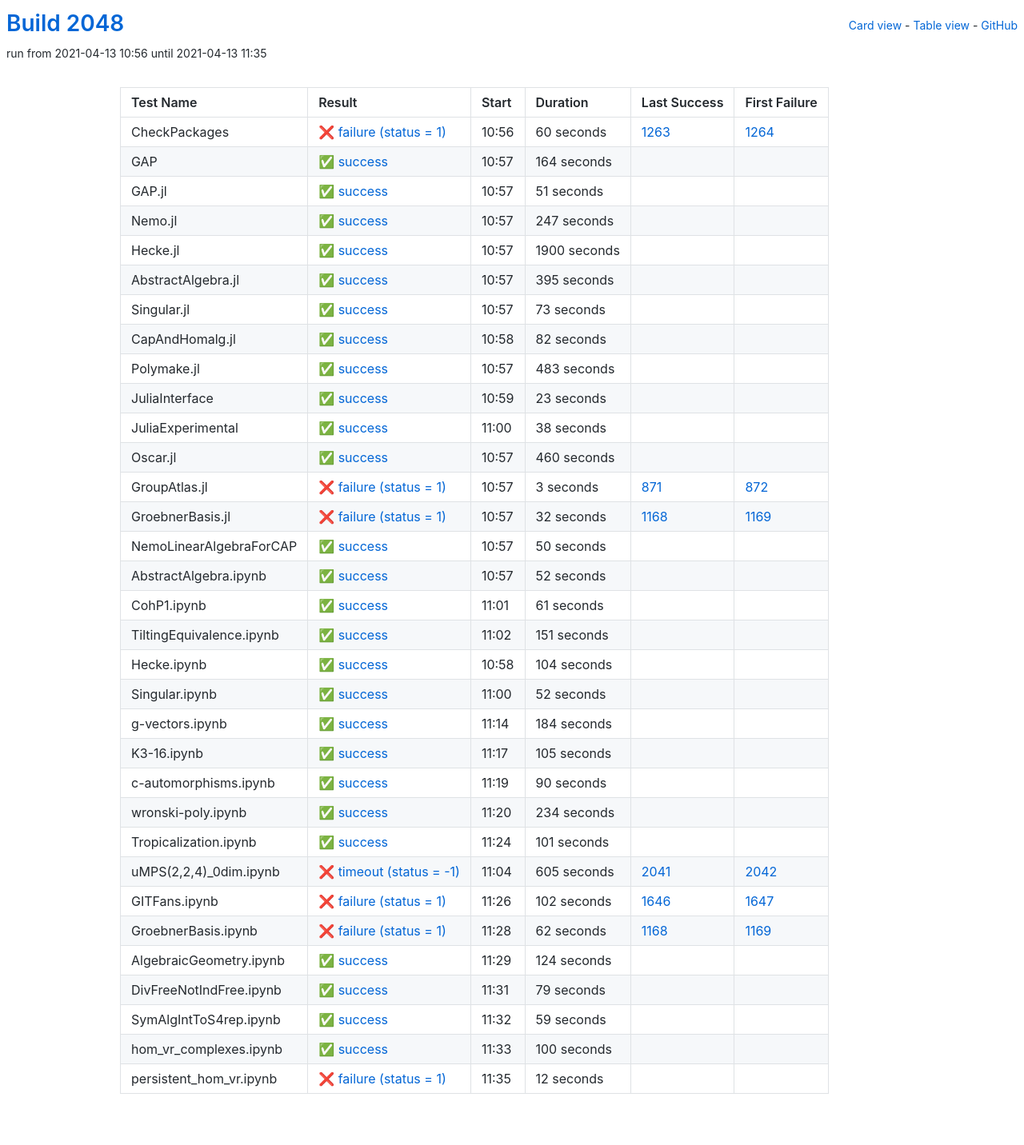
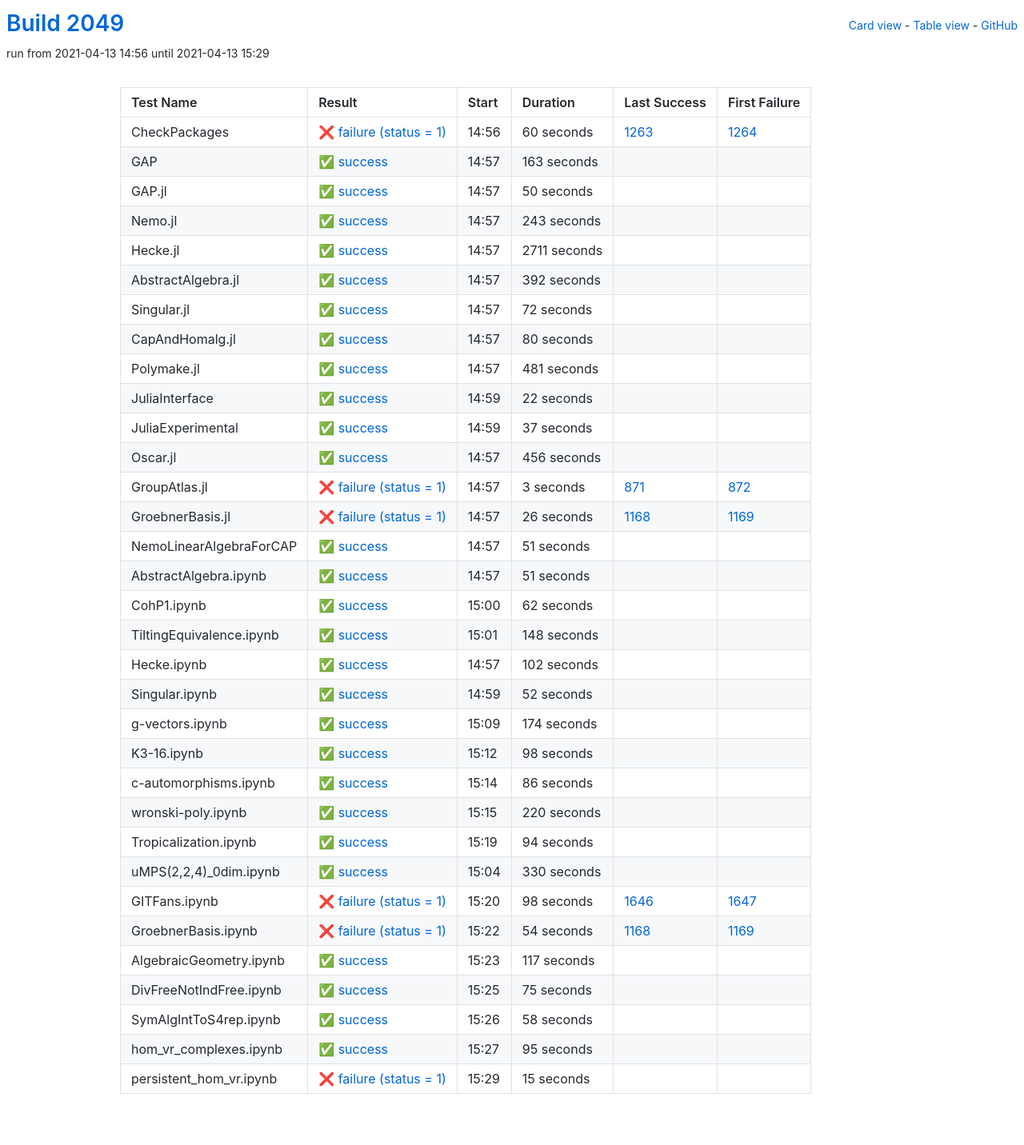
Before and after one commit to oscar-system/oscar-ci-status-stable, a Jekyll site: the page built from table.html, in a window 1280 px wide. Shown: the whole page at 80% size. Built offline with Jekyll 4.4.1, drawn with Linux system fonts in a browser that asks for light colours.

Commit message:
Build #2049

```diff
--- a/_data/ci.yml
+++ b/_data/ci.yml
@@ -1,6 +1,6 @@
 ---
-build: 2048
-build_url: https://oscarci.mathematik.uni-kl.de/job/oscar-stable/2048/
+build: 2049
+build_url: https://oscarci.mathematik.uni-kl.de/job/oscar-stable/2049/
 job: oscar-stable
 organization: oscar-system
 repo: oscar-ci-status-stable
@@ -8,8 +8,8 @@ repourl: https://github.com/oscar-system/oscar-ci-status-stable
 tests:
 - name: CheckPackages
   id: checkpackages
-  log: https://oscarci.mathematik.uni-kl.de/job/oscar-stable/2048/artifact/logs/build-2048/CheckPackages.log
-  start: 2021-04-13 10:56
+  log: https://oscarci.mathematik.uni-kl.de/job/oscar-stable/2049/artifact/logs/build-2049/CheckPackages.log
+  start: 2021-04-13 14:56
   success: false
   exitcode: 1
   status: failure
@@ -20,140 +20,140 @@ tests:
   first_failure_url: https://oscarci.mathematik.uni-kl.de/job/oscar-stable/1264/
 - name: GAP
   id: gap
-  log: https://oscarci.mathematik.uni-kl.de/job/oscar-stable/2048/artifact/logs/build-2048/GAP.log
-  start: 2021-04-13 10:57
+  log: https://oscarci.mathematik.uni-kl.de/job/oscar-stable/2049/artifact/logs/build-2049/GAP.log
+  start: 2021-04-13 14:57
   success: true
   exitcode: 0
   status: success
-  duration: 164
+  duration: 163
   last_success: false
   last_success_url:
   first_failure: false
   first_failure_url:
 - name: GAP.jl
   id: gap-jl
-  log: https://oscarci.mathematik.uni-kl.de/job/oscar-stable/2048/artifact/logs/build-2048/GAP.jl.log
-  start: 2021-04-13 10:57
+  log: https://oscarci.mathematik.uni-kl.de/job/oscar-stable/2049/artifact/logs/build-2049/GAP.jl.log
+  start: 2021-04-13 14:57
   success: true
   exitcode: 0
   status: success
-  duration: 51
+  duration: 50
   last_success: false
   last_success_url:
   first_failure: false
   first_failure_url:
 - name: Nemo.jl
   id: nemo-jl
-  log: https://oscarci.mathematik.uni-kl.de/job/oscar-stable/2048/artifact/logs/build-2048/Nemo.jl.log
-  start: 2021-04-13 10:57
+  log: https://oscarci.mathematik.uni-kl.de/job/oscar-stable/2049/artifact/logs/build-2049/Nemo.jl.log
+  start: 2021-04-13 14:57
   success: true
   exitcode: 0
   status: success
-  duration: 247
+  duration: 243
   last_success: false
   last_success_url:
   first_failure: false
   first_failure_url:
 - name: Hecke.jl
   id: hecke-jl
-  log: https://oscarci.mathematik.uni-kl.de/job/oscar-stable/2048/artifact/logs/build-2048/Hecke.jl.log
-  start: 2021-04-13 10:57
+  log: https://oscarci.mathematik.uni-kl.de/job/oscar-stable/2049/artifact/logs/build-2049/Hecke.jl.log
+  start: 2021-04-13 14:57
   success: true
   exitcode: 0
   status: success
-  duration: 1900
+  duration: 2711
   last_success: false
   last_success_url:
   first_failure: false
   first_failure_url:
 - name: AbstractAlgebra.jl
   id: abstractalgebra-jl
-  log: https://oscarci.mathematik.uni-kl.de/job/oscar-stable/2048/artifact/logs/build-2048/AbstractAlgebra.jl.log
-  start: 2021-04-13 10:57
+  log: https://oscarci.mathematik.uni-kl.de/job/oscar-stable/2049/artifact/logs/build-2049/AbstractAlgebra.jl.log
+  start: 2021-04-13 14:57
   success: true
   exitcode: 0
   status: success
-  duration: 395
+  duration: 392
   last_success: false
   last_success_url:
   first_failure: false
   first_failure_url:
 - name: Singular.jl
   id: singular-jl
-  log: https://oscarci.mathematik.uni-kl.de/job/oscar-stable/2048/artifact/logs/build-2048/Singular.jl.log
-  start: 2021-04-13 10:57
+  log: https://oscarci.mathematik.uni-kl.de/job/oscar-stable/2049/artifact/logs/build-2049/Singular.jl.log
+  start: 2021-04-13 14:57
   success: true
   exitcode: 0
   status: success
-  duration: 73
+  duration: 72
   last_success: false
   last_success_url:
   first_failure: false
   first_failure_url:
 - name: CapAndHomalg.jl
   id: capandhomalg-jl
-  log: https://oscarci.mathematik.uni-kl.de/job/oscar-stable/2048/artifact/logs/build-2048/CapAndHomalg.jl.log
-  start: 2021-04-13 10:58
+  log: https://oscarci.mathematik.uni-kl.de/job/oscar-stable/2049/artifact/logs/build-2049/CapAndHomalg.jl.log
+  start: 2021-04-13 14:57
   success: true
   exitcode: 0
   status: success
-  duration: 82
+  duration: 80
   last_success: false
   last_success_url:
   first_failure: false
   first_failure_url:
 - name: Polymake.jl
   id: polymake-jl
-  log: https://oscarci.mathematik.uni-kl.de/job/oscar-stable/2048/artifact/logs/build-2048/Polymake.jl.log
-  start: 2021-04-13 10:57
+  log: https://oscarci.mathematik.uni-kl.de/job/oscar-stable/2049/artifact/logs/build-2049/Polymake.jl.log
+  start: 2021-04-13 14:57
   success: true
   exitcode: 0
   status: success
-  duration: 483
+  duration: 481
   last_success: false
   last_success_url:
   first_failure: false
   first_failure_url:
 - name: JuliaInterface
   id: juliainterface
-  log: https://oscarci.mathematik.uni-kl.de/job/oscar-stable/2048/artifact/logs/build-2048/JuliaInterface.log
-  start: 2021-04-13 10:59
+  log: https://oscarci.mathematik.uni-kl.de/job/oscar-stable/2049/artifact/logs/build-2049/JuliaInterface.log
+  start: 2021-04-13 14:59
   success: true
   exitcode: 0
   status: success
-  duration: 23
+  duration: 22
   last_success: false
   last_success_url:
   first_failure: false
   first_failure_url:
 - name: JuliaExperimental
   id: juliaexperimental
-  log: https://oscarci.mathematik.uni-kl.de/job/oscar-stable/2048/artifact/logs/build-2048/JuliaExperimental.log
-  start: 2021-04-13 11:00
+  log: https://oscarci.mathematik.uni-kl.de/job/oscar-stable/2049/artifact/logs/build-2049/JuliaExperimental.log
+  start: 2021-04-13 14:59
   success: true
   exitcode: 0
   status: success
-  duration: 38
+  duration: 37
   last_success: false
   last_success_url:
   first_failure: false
   first_failure_url:
 - name: Oscar.jl
   id: oscar-jl
-  log: https://oscarci.mathematik.uni-kl.de/job/oscar-stable/2048/artifact/logs/build-2048/Oscar.jl.log
-  start: 2021-04-13 10:57
+  log: https://oscarci.mathematik.uni-kl.de/job/oscar-stable/2049/artifact/logs/build-2049/Oscar.jl.log
+  start: 2021-04-13 14:57
   success: true
   exitcode: 0
   status: success
-  duration: 460
+  duration: 456
   last_success: false
   last_success_url:
   first_failure: false
   first_failure_url:
 - name: GroupAtlas.jl
   id: groupatlas-jl
-  log: https://oscarci.mathematik.uni-kl.de/job/oscar-stable/2048/artifact/logs/build-2048/GroupAtlas.jl.log
-  start: 2021-04-13 10:57
+  log: https://oscarci.mathematik.uni-kl.de/job/oscar-stable/2049/artifact/logs/build-2049/GroupAtlas.jl.log
+  start: 2021-04-13 14:57
   success: false
   exitcode: 1
   status: failure
@@ -164,80 +164,80 @@ tests:
   first_failure_url: https://oscarci.mathematik.uni-kl.de/job/oscar-stable/872/
 - name: GroebnerBasis.jl
   id: groebnerbasis-jl
-  log: https://oscarci.mathematik.uni-kl.de/job/oscar-stable/2048/artifact/logs/build-2048/GroebnerBasis.jl.log
-  start: 2021-04-13 10:57
+  log: https://oscarci.mathematik.uni-kl.de/job/oscar-stable/2049/artifact/logs/build-2049/GroebnerBasis.jl.log
+  start: 2021-04-13 14:57
   success: false
   exitcode: 1
   status: failure
-  duration: 32
+  duration: 26
   last_success: 1168
   last_success_url: https://oscarci.mathematik.uni-kl.de/job/oscar-stable/1168/
   first_failure: 1169
   first_failure_url: https://oscarci.mathematik.uni-kl.de/job/oscar-stable/1169/
 - name: NemoLinearAlgebraForCAP
   id: nemolinearalgebraforcap
-  log: https://oscarci.mathematik.uni-kl.de/job/oscar-stable/2048/artifact/logs/build-2048/NemoLinearAlgebraForCAP.log
-  start: 2021-04-13 10:57
+  log: https://oscarci.mathematik.uni-kl.de/job/oscar-stable/2049/artifact/logs/build-2049/NemoLinearAlgebraForCAP.log
+  start: 2021-04-13 14:57
   success: true
   exitcode: 0
   status: success
-  duration: 50
+  duration: 51
   last_success: false
   last_success_url:
   first_failure: false
   first_failure_url:
 - name: AbstractAlgebra.ipynb
   id: abstractalgebra-ipynb
-  log: https://oscarci.mathematik.uni-kl.de/job/oscar-stable/2048/artifact/logs/build-2048/AbstractAlgebra.ipynb.log
-  start: 2021-04-13 10:57
+  log: https://oscarci.mathematik.uni-kl.de/job/oscar-stable/2049/artifact/logs/build-2049/AbstractAlgebra.ipynb.log
+  start: 2021-04-13 14:57
   success: true
   exitcode: 0
   status: success
-  duration: 52
+  duration: 51
   last_success: false
   last_success_url:
   first_failure: false
   first_failure_url:
 - name: CohP1.ipynb
   id: cohp1-ipynb
-  log: https://oscarci.mathematik.uni-kl.de/job/oscar-stable/2048/artifact/logs/build-2048/CohP1.ipynb.log
-  start: 2021-04-13 11:01
+  log: https://oscarci.mathematik.uni-kl.de/job/oscar-stable/2049/artifact/logs/build-2049/CohP1.ipynb.log
+  start: 2021-04-13 15:00
   success: true
   exitcode: 0
   status: success
-  duration: 61
+  duration: 62
   last_success: false
   last_success_url:
   first_failure: false
   first_failure_url:
 - name: TiltingEquivalence.ipynb
   id: tiltingequivalence-ipynb
-  log: https://oscarci.mathematik.uni-kl.de/job/oscar-stable/2048/artifact/logs/build-2048/TiltingEquivalence.ipynb.log
-  start: 2021-04-13 11:02
+  log: https://oscarci.mathematik.uni-kl.de/job/oscar-stable/2049/artifact/logs/build-2049/TiltingEquivalence.ipynb.log
+  start: 2021-04-13 15:01
   success: true
   exitcode: 0
   status: success
-  duration: 151
+  duration: 148
   last_success: false
   last_success_url:
   first_failure: false
   first_failure_url:
 - name: Hecke.ipynb
   id: hecke-ipynb
-  log: https://oscarci.mathematik.uni-kl.de/job/oscar-stable/2048/artifact/logs/build-2048/Hecke.ipynb.log
-  start: 2021-04-13 10:58
+  log: https://oscarci.mathematik.uni-kl.de/job/oscar-stable/2049/artifact/logs/build-2049/Hecke.ipynb.log
+  start: 2021-04-13 14:57
   success: true
   exitcode: 0
   status: success
-  duration: 104
+  duration: 102
   last_success: false
   last_success_url:
   first_failure: false
   first_failure_url:
 - name: Singular.ipynb
   id: singular-ipynb
-  log: https://oscarci.mathematik.uni-kl.de/job/oscar-stable/2048/artifact/logs/build-2048/Singular.ipynb.log
-  start: 2021-04-13 11:00
+  log: https://oscarci.mathematik.uni-kl.de/job/oscar-stable/2049/artifact/logs/build-2049/Singular.ipynb.log
+  start: 2021-04-13 14:59
   success: true
   exitcode: 0
   status: success
@@ -248,156 +248,156 @@ tests:
   first_failure_url:
 - name: g-vectors.ipynb
   id: g-vectors-ipynb
-  log: https://oscarci.mathematik.uni-kl.de/job/oscar-stable/2048/artifact/logs/build-2048/g-vectors.ipynb.log
-  start: 2021-04-13 11:14
+  log: https://oscarci.mathematik.uni-kl.de/job/oscar-stable/2049/artifact/logs/build-2049/g-vectors.ipynb.log
+  start: 2021-04-13 15:09
   success: true
   exitcode: 0
   status: success
-  duration: 184
+  duration: 174
   last_success: false
   last_success_url:
   first_failure: false
   first_failure_url:
 - name: K3-16.ipynb
   id: k3-16-ipynb
-  log: https://oscarci.mathematik.uni-kl.de/job/oscar-stable/2048/artifact/logs/build-2048/K3-16.ipynb.log
-  start: 2021-04-13 11:17
+  log: https://oscarci.mathematik.uni-kl.de/job/oscar-stable/2049/artifact/logs/build-2049/K3-16.ipynb.log
+  start: 2021-04-13 15:12
   success: true
   exitcode: 0
   status: success
-  duration: 105
+  duration: 98
   last_success: false
   last_success_url:
   first_failure: false
   first_failure_url:
 - name: c-automorphisms.ipynb
   id: c-automorphisms-ipynb
-  log: https://oscarci.mathematik.uni-kl.de/job/oscar-stable/2048/artifact/logs/build-2048/c-automorphisms.ipynb.log
-  start: 2021-04-13 11:19
+  log: https://oscarci.mathematik.uni-kl.de/job/oscar-stable/2049/artifact/logs/build-2049/c-automorphisms.ipynb.log
+  start: 2021-04-13 15:14
   success: true
   exitcode: 0
   status: success
-  duration: 90
+  duration: 86
   last_success: false
   last_success_url:
   first_failure: false
   first_failure_url:
 - name: wronski-poly.ipynb
   id: wronski-poly-ipynb
-  log: https://oscarci.mathematik.uni-kl.de/job/oscar-stable/2048/artifact/logs/build-2048/wronski-poly.ipynb.log
-  start: 2021-04-13 11:20
+  log: https://oscarci.mathematik.uni-kl.de/job/oscar-stable/2049/artifact/logs/build-2049/wronski-poly.ipynb.log
+  start: 2021-04-13 15:15
   success: true
   exitcode: 0
   status: success
-  duration: 234
+  duration: 220
   last_success: false
   last_success_url:
   first_failure: false
   first_failure_url:
 - name: Tropicalization.ipynb
   id: tropicalization-ipynb
-  log: https://oscarci.mathematik.uni-kl.de/job/oscar-stable/2048/artifact/logs/build-2048/Tropicalization.ipynb.log
-  start: 2021-04-13 11:24
+  log: https://oscarci.mathematik.uni-kl.de/job/oscar-stable/2049/artifact/logs/build-2049/Tropicalization.ipynb.log
+  start: 2021-04-13 15:19
   success: true
   exitcode: 0
   status: success
-  duration: 101
+  duration: 94
   last_success: false
   last_success_url:
   first_failure: false
   first_failure_url:
 - name: uMPS(2,2,4)_0dim.ipynb
   id: umps-2-2-4-0dim-ipynb
-  log: https://oscarci.mathematik.uni-kl.de/job/oscar-stable/2048/artifact/logs/build-2048/uMPS-2-2-4-_0dim.ipynb.log
-  start: 2021-04-13 11:04
-  success: false
-  exitcode: -1
-  status: timeout
-  duration: 605
-  last_success: 2041
-  last_success_url: https://oscarci.mathematik.uni-kl.de/job/oscar-stable/2041/
-  first_failure: 2042
-  first_failure_url: https://oscarci.mathematik.uni-kl.de/job/oscar-stable/2042/
+  log: https://oscarci.mathematik.uni-kl.de/job/oscar-stable/2049/artifact/logs/build-2049/uMPS-2-2-4-_0dim.ipynb.log
+  start: 2021-04-13 15:04
+  success: true
+  exitcode: 0
+  status: success
+  duration: 330
+  last_success: false
+  last_success_url:
+  first_failure: false
+  first_failure_url:
 - name: GITFans.ipynb
   id: gitfans-ipynb
-  log: https://oscarci.mathematik.uni-kl.de/job/oscar-stable/2048/artifact/logs/build-2048/GITFans.ipynb.log
-  start: 2021-04-13 11:26
+  log: https://oscarci.mathematik.uni-kl.de/job/oscar-stable/2049/artifact/logs/build-2049/GITFans.ipynb.log
+  start: 2021-04-13 15:20
   success: false
   exitcode: 1
   status: failure
-  duration: 102
+  duration: 98
   last_success: 1646
   last_success_url: https://oscarci.mathematik.uni-kl.de/job/oscar-stable/1646/
   first_failure: 1647
   first_failure_url: https://oscarci.mathematik.uni-kl.de/job/oscar-stable/1647/
 - name: GroebnerBasis.ipynb
   id: groebnerbasis-ipynb
-  log: https://oscarci.mathematik.uni-kl.de/job/oscar-stable/2048/artifact/logs/build-2048/GroebnerBasis.ipynb.log
-  start: 2021-04-13 11:28
+  log: https://oscarci.mathematik.uni-kl.de/job/oscar-stable/2049/artifact/logs/build-2049/GroebnerBasis.ipynb.log
+  start: 2021-04-13 15:22
   success: false
   exitcode: 1
   status: failure
-  duration: 62
+  duration: 54
   last_success: 1168
   last_success_url: https://oscarci.mathematik.uni-kl.de/job/oscar-stable/1168/
   first_failure: 1169
   first_failure_url: https://oscarci.mathematik.uni-kl.de/job/oscar-stable/1169/
 - name: AlgebraicGeometry.ipynb
   id: algebraicgeometry-ipynb
-  log: https://oscarci.mathematik.uni-kl.de/job/oscar-stable/2048/artifact/logs/build-2048/AlgebraicGeometry.ipynb.log
-  start: 2021-04-13 11:29
+  log: https://oscarci.mathematik.uni-kl.de/job/oscar-stable/2049/artifact/logs/build-2049/AlgebraicGeometry.ipynb.log
+  start: 2021-04-13 15:23
   success: true
   exitcode: 0
   status: success
-  duration: 124
+  duration: 117
   last_success: false
   last_success_url:
   first_failure: false
   first_failure_url:
 - name: DivFreeNotIndFree.ipynb
   id: divfreenotindfree-ipynb
-  log: https://oscarci.mathematik.uni-kl.de/job/oscar-stable/2048/artifact/logs/build-2048/DivFreeNotIndFree.ipynb.log
-  start: 2021-04-13 11:31
+  log: https://oscarci.mathematik.uni-kl.de/job/oscar-stable/2049/artifact/logs/build-2049/DivFreeNotIndFree.ipynb.log
+  start: 2021-04-13 15:25
   success: true
   exitcode: 0
   status: success
-  duration: 79
+  duration: 75
   last_success: false
   last_success_url:
   first_failure: false
   first_failure_url:
 - name: SymAlgIntToS4rep.ipynb
   id: symalginttos4rep-ipynb
-  log: https://oscarci.mathematik.uni-kl.de/job/oscar-stable/2048/artifact/logs/build-2048/SymAlgIntToS4rep.ipynb.log
-  start: 2021-04-13 11:32
+  log: https://oscarci.mathematik.uni-kl.de/job/oscar-stable/2049/artifact/logs/build-2049/SymAlgIntToS4rep.ipynb.log
+  start: 2021-04-13 15:26
   success: true
   exitcode: 0
   status: success
-  duration: 59
+  duration: 58
   last_success: false
   last_success_url:
   first_failure: false
   first_failure_url:
 - name: hom_vr_complexes.ipynb
   id: hom-vr-complexes-ipynb
-  log: https://oscarci.mathematik.uni-kl.de/job/oscar-stable/2048/artifact/logs/build-2048/hom_vr_complexes.ipynb.log
-  start: 2021-04-13 11:33
+  log: https://oscarci.mathematik.uni-kl.de/job/oscar-stable/2049/artifact/logs/build-2049/hom_vr_complexes.ipynb.log
+  start: 2021-04-13 15:27
   success: true
   exitcode: 0
   status: success
-  duration: 100
+  duration: 95
   last_success: false
   last_success_url:
   first_failure: false
   first_failure_url:
 - name: persistent_hom_vr.ipynb
   id: persistent-hom-vr-ipynb
-  log: https://oscarci.mathematik.uni-kl.de/job/oscar-stable/2048/artifact/logs/build-2048/persistent_hom_vr.ipynb.log
-  start: 2021-04-13 11:35
+  log: https://oscarci.mathematik.uni-kl.de/job/oscar-stable/2049/artifact/logs/build-2049/persistent_hom_vr.ipynb.log
+  start: 2021-04-13 15:29
   success: false
   exitcode: 1
   status: failure
-  duration: 12
+  duration: 15
   last_success: false
   last_success_url:
   first_failure: false
```
Also changed, not shown: README.md.
